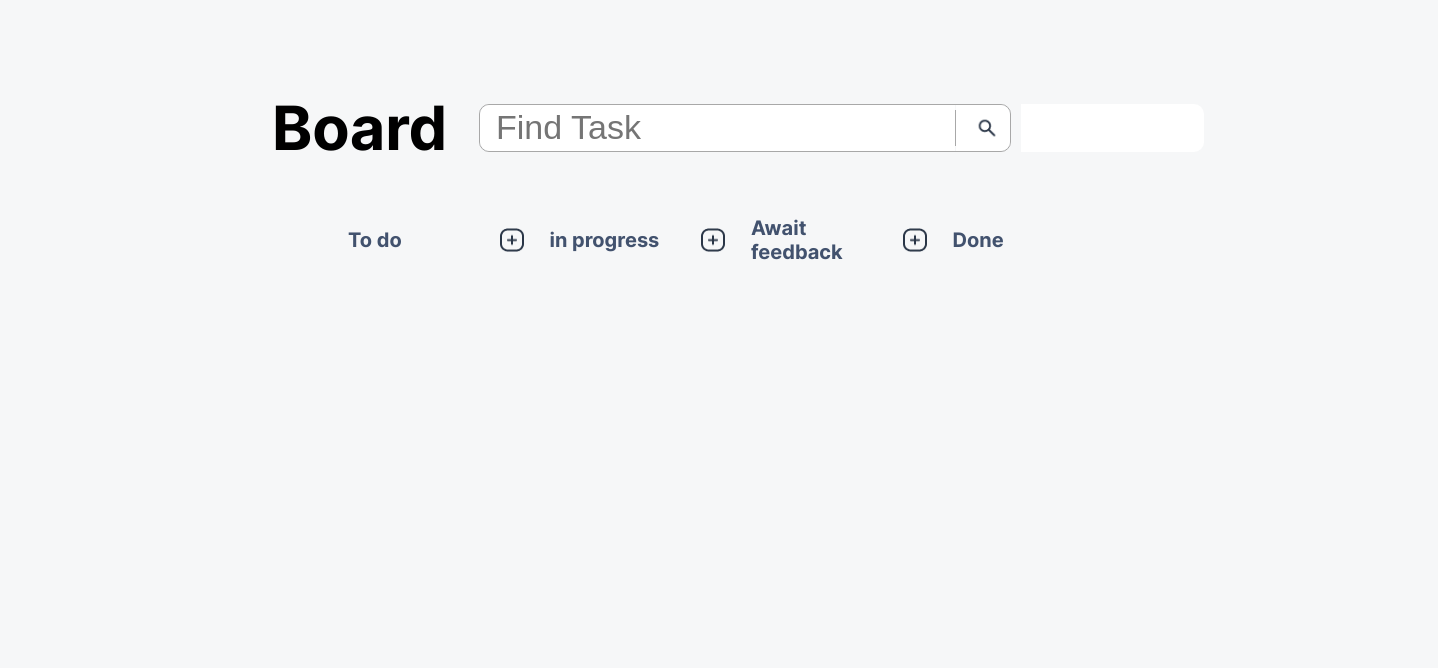
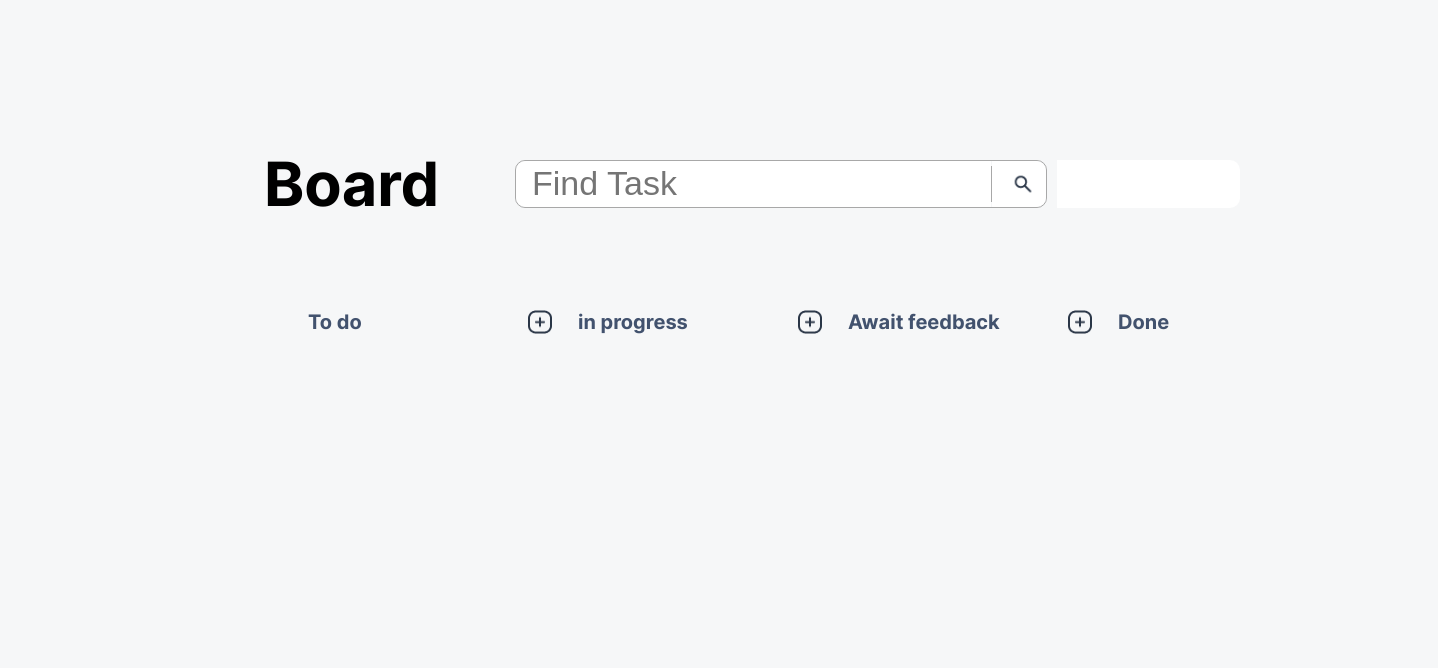
Before and after one commit to dennisdfry/Join, a website: page public/board.html in a window 1280 px wide. Shown: the whole page, 1438 px wide, since content can reach past the window. Drawn offline with Linux system fonts and the light colour scheme.

Commit message:
@board.css edited styling

```diff
--- a/src/css/addTask.css
+++ b/src/css/addTask.css
@@ -417,7 +417,7 @@ body{
     font-weight: 400;
     font-size: 20px;
     overflow-x: hidden;
-    overflow-y: scroll;
+    overflow-y: auto;
     scrollbar-width: thin;
     scrollbar-color: #2a3647 #e0e0e0;
     -ms-overflow-style: none;
--- a/src/css/board.css
+++ b/src/css/board.css
@@ -25,9 +25,9 @@ body {
 .board-head-section {
   max-width: 1208px;
   max-height: 232px;
-  padding-left: 272px;
-  padding-right: 76px;
-  padding-top: 40px;
+  position: absolute;
+  top: 96px;
+  left: 232px;
 }
 
 .board-head-section-top {
@@ -39,6 +39,7 @@ body {
 .board-headline {
   font-family: "Inter700";
   font-size: 61px;
+  margin-left: 32px;
 }
 
 .search-task-container {
@@ -104,6 +105,11 @@ body {
 
 .board-head-section-bottom {
   display: flex;
+  width: 1, 208px;
+  height: 24px;
+  position: absolute;
+  top: 200.5px;
+  margin-bottom: 4px;
 }
 
 .add-task {
@@ -302,17 +308,17 @@ body {
 }
 
 .board-render-status-container {
-  height: 50vh;
+  height: 65vh;
   width: 252px;
   overflow-x: hidden;
-  overflow-y: scroll;
-  scrollbar-width: thin;
+  overflow-y: auto;
+  scrollbar-width: none;
   scrollbar-color: #2a3647 #e0e0e0;
   -ms-overflow-style: none;
 }
 
 .board-render-status-container::-webkit-scrollbar {
-  width: 24px;
+  display: none;
 }
 .board-render-status-container::-webkit-scrollbar-thumb {
   background-color: #2a3647;
```
